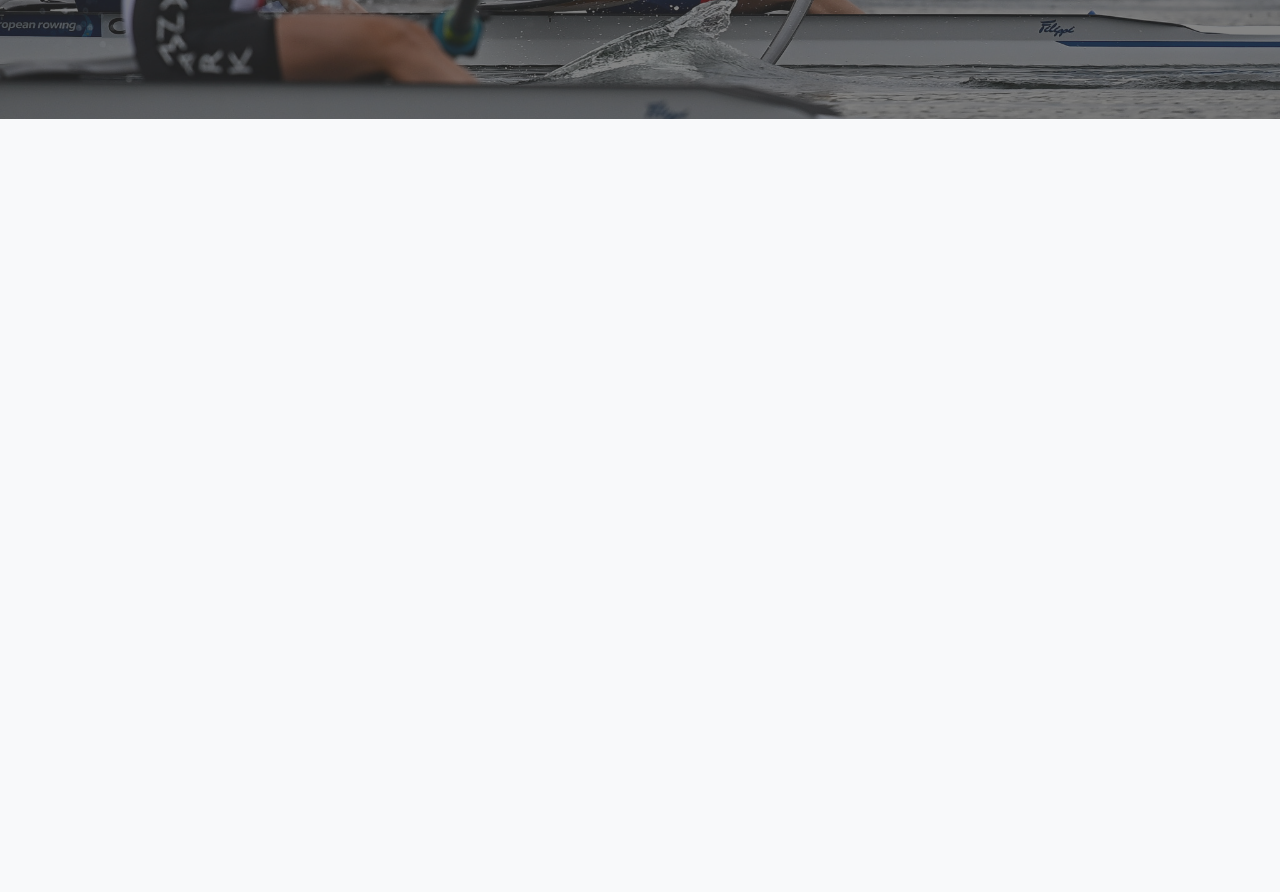
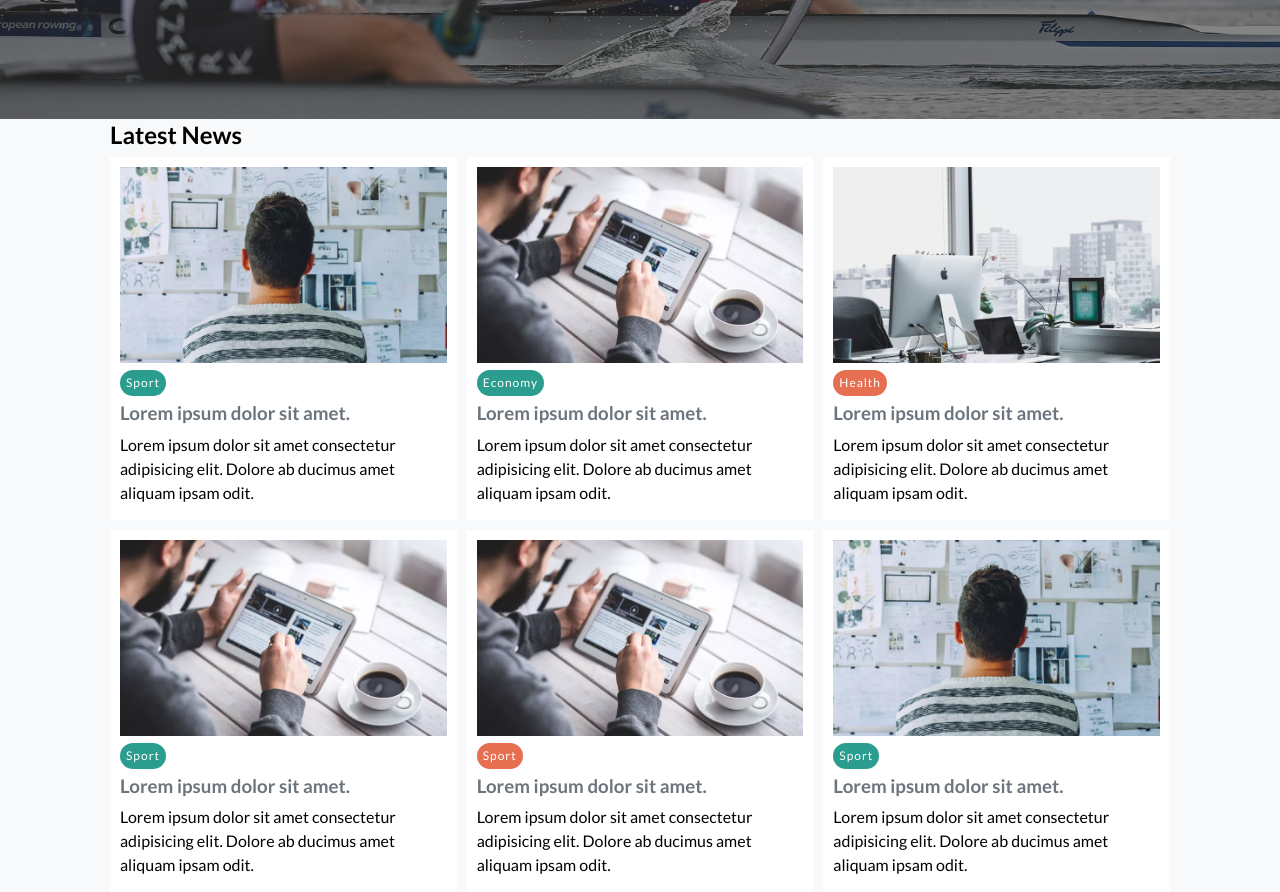
Before and after one commit to LeeS180/News-Site, a plain HTML site: page index.html in a window 1280 px wide. Shown: the part 401-1293 px from the top of the page. Before the commit the page ends 800 px from the top, so only its background shows below. Drawn offline with Linux system fonts and the light colour scheme.

Commit message:
Feat: Implemented static main content/articles section layout

```diff
--- a/css/style.css
+++ b/css/style.css
@@ -136,6 +136,12 @@ p {
 .mb-3{margin-bottom: 0.8rem;}
 .mb-4{margin-bottom: 1rem;}
 
+
+.card {
+  background-color: #ffff;
+  padding: 1rem;
+}
+
 .card-primary {
   background-color: var(--primary-color);
   padding: 1rem;
@@ -257,3 +263,14 @@ oluşturduk ve resmi burada konumlandırdık ve absolute position ekledik ve kon
 #header .header-content p {
   margin-bottom: 1rem;
 }
+
+
+
+/* articles */
+
+
+#main-articles .article-containers {
+  display: grid;
+  grid-template-columns: repeat(3 , 1fr);
+  gap: 1rem;
+}
--- a/index.html
+++ b/index.html
@@ -31,7 +31,6 @@
   <!-- navbar -->
 
   <!-- header -->
-
   <header id="header">
     <div class="container">
       <div class="header-container">
@@ -44,6 +43,69 @@
       </div>
     </div>
   </header>
+  <!-- header -->
+
+
+  <section id="main-articles">
+    <div class="container">
+      <h2>Latest News</h2>
+      <div class="article-containers">
+        <article class="card">
+          <img src="img/img-1.webp" alt="">
+          <div>
+            <div class="category bg-secondary">Sport</div>
+            <h3><a href="article.html">Lorem ipsum dolor sit amet.</a></h3>
+            <p>Lorem ipsum dolor sit amet consectetur adipisicing elit. Dolore ab ducimus amet aliquam ipsam odit.</p>
+          </div>
+        </article>
+
+        <article class="card">
+          <img src="img/img-2.webp" alt="">
+          <div>
+            <div class="category bg-secondary">Economy</div>
+            <h3><a href="article.html">Lorem ipsum dolor sit amet.</a></h3>
+            <p>Lorem ipsum dolor sit amet consectetur adipisicing elit. Dolore ab ducimus amet aliquam ipsam odit.</p>
+          </div>
+        </article>
+
+        <article class="card">
+          <img src="img/img-3.webp" alt="">
+          <div>
+            <div class="category bg-primary">Health</div>
+            <h3><a href="article.html">Lorem ipsum dolor sit amet.</a></h3>
+            <p>Lorem ipsum dolor sit amet consectetur adipisicing elit. Dolore ab ducimus amet aliquam ipsam odit.</p>
+          </div>
+        </article>
+
+        <article class="card">
+          <img src="img/img-2.webp" alt="">
+          <div>
+            <div class="category bg-secondary">Sport</div>
+            <h3><a href="article.html">Lorem ipsum dolor sit amet.</a></h3>
+            <p>Lorem ipsum dolor sit amet consectetur adipisicing elit. Dolore ab ducimus amet aliquam ipsam odit.</p>
+          </div>
+        </article>
+
+        <article class="card">
+          <img src="img/img-2.webp" alt="">
+          <div>
+            <div class="category bg-primary">Sport</div>
+            <h3><a href="article.html">Lorem ipsum dolor sit amet.</a></h3>
+            <p>Lorem ipsum dolor sit amet consectetur adipisicing elit. Dolore ab ducimus amet aliquam ipsam odit.</p>
+          </div>
+        </article>
+
+        <article class="card">
+          <img src="img/img-1.webp" alt="">
+          <div>
+            <div class="category bg-secondary">Sport</div>
+            <h3><a href="article.html">Lorem ipsum dolor sit amet.</a></h3>
+            <p>Lorem ipsum dolor sit amet consectetur adipisicing elit. Dolore ab ducimus amet aliquam ipsam odit.</p>
+          </div>
+        </article>
+      </div>
+    </div>
+  </section>
 
 
 
```
